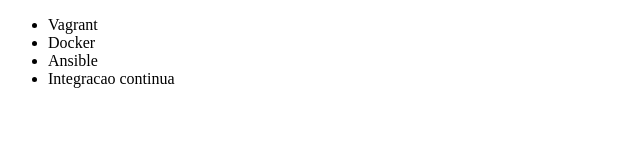
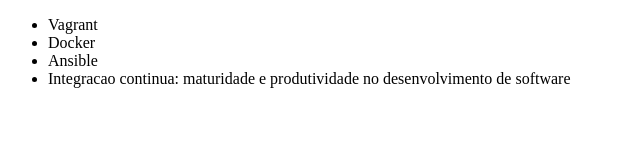
Before and after one commit to MDanielCoelho/alura-git, a plain HTML site: page index.html in a window 1280 px wide. Shown: the whole page, without its empty margins (0-640 px from the left). Drawn offline with Linux system fonts and the light colour scheme.

Commit message:
Renomeando curso de integracao continua

```diff
--- a/index.html
+++ b/index.html
@@ -9,7 +9,7 @@
         <li>Vagrant</li>
         <li>Docker</li>
         <li>Ansible</li>
-        <li>Integracao continua</li>
+        <li>Integracao continua: maturidade e produtividade no desenvolvimento de software</li>
     </ul>
 </body>
 </html>
```
